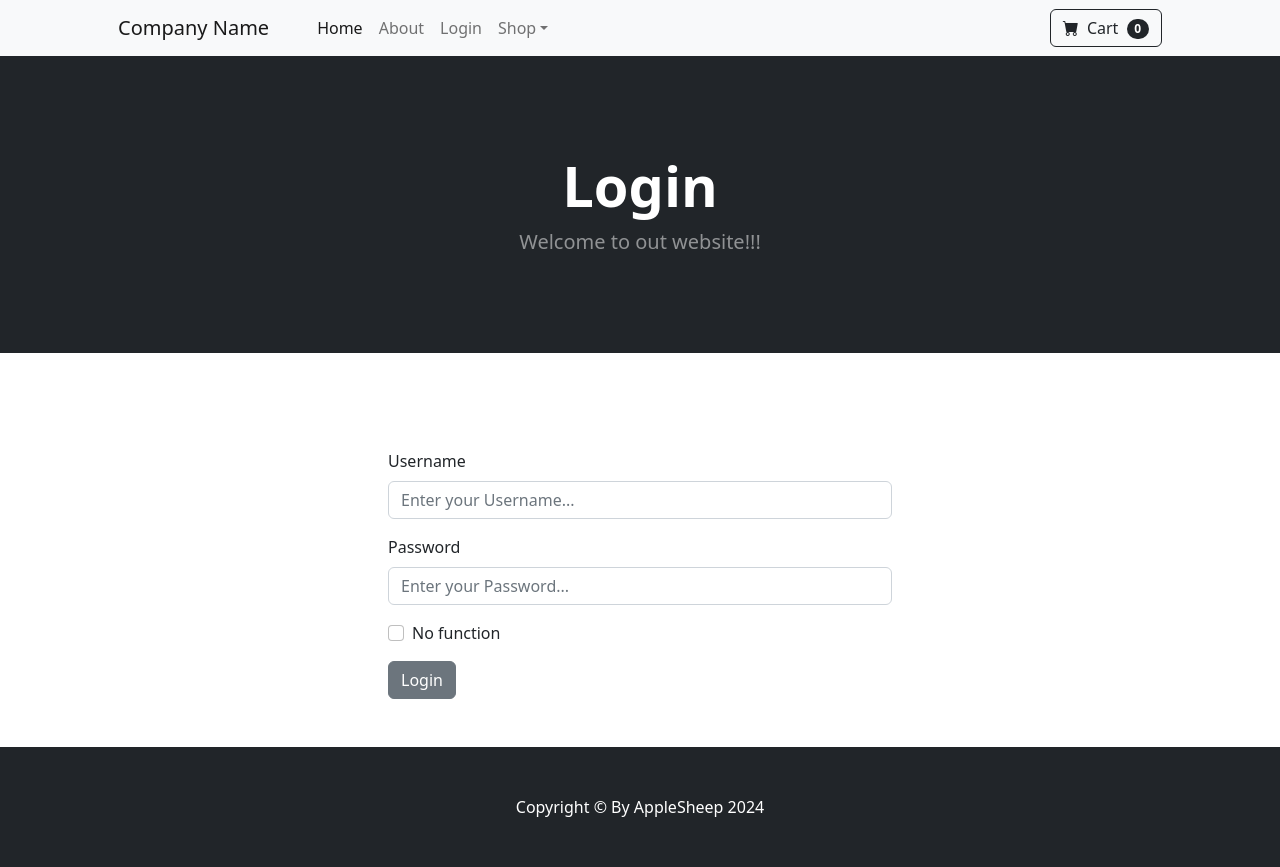
After one commit to a14506818/ecom, a Django app: page /login/ in a window 1280 px wide. The commit adds this page. Run offline with Django 5.2, Linux system fonts and the light colour scheme; some libraries are stand-ins or nearby versions.

Commit message:
add login logout function

```diff
--- a/store/templates/about.html
+++ b/store/templates/about.html
@@ -4,7 +4,7 @@
   <div class="container px-4 px-lg-5 my-5">
     <div class="text-center text-white">
       <h1 class="display-4 fw-bolder">About Us</h1>
-      <p class="lead fw-normal text-white-50 mb-0">Welcome to out website!!!</p>
+      <p class="lead fw-normal text-white-50 mb-0">This is our story ...</p>
     </div>
   </div>
 </header>
--- a/store/templates/base.html
+++ b/store/templates/base.html
@@ -27,7 +27,19 @@
   </head>
   <body>
     <!-- Navigation-->
-    {% include 'nav.html' %} {% block content %} {% endblock %}
+    {% include 'nav.html' %}
+    <!-- Messages-->
+    {% if messages %} {% for message in messages %}
+    <div class="alert alert-warning alert-dismissible fade show" role="alert">
+      <strong>{{message}}</strong>
+      <button
+        type="button"
+        class="btn-close"
+        data-bs-dismiss="alert"
+        aria-label="Close"
+      ></button>
+    </div>
+    {% endfor %} {% endif %} {% block content %} {% endblock %}
 
     <!-- Footer-->
     <footer class="py-5 bg-dark">
--- /dev/null
+++ b/store/templates/login.html
@@ -0,0 +1,45 @@
+{% extends 'base.html' %} {% block content %}
+<!-- Header-->
+<header class="bg-dark py-5">
+  <div class="container px-4 px-lg-5 my-5">
+    <div class="text-center text-white">
+      <h1 class="display-4 fw-bolder">Login</h1>
+      <p class="lead fw-normal text-white-50 mb-0">Welcome to out website!!!</p>
+    </div>
+  </div>
+</header>
+<section class="py-5">
+  <div class="container px-4 px-lg-5 mt-5 col-8" style="max-width: 600px">
+    <div class="ustify-content-center">
+      <form method="POST" action="{% url 'login' %}">
+        {% csrf_token %}
+        <div class="mb-3">
+          <label for="exampleInputEmail1" class="form-label">Username</label>
+          <input
+            type="text"
+            class="form-control"
+            name="username"
+            placeholder="Enter your Username..."
+          />
+        </div>
+        <div class="mb-3">
+          <label for="exampleInputPassword1" class="form-label">Password</label>
+          <input
+            type="password"
+            class="form-control"
+            name="password"
+            placeholder="Enter your Password..."
+          />
+        </div>
+        <div class="mb-3 form-check">
+          <input type="checkbox" class="form-check-input" id="exampleCheck1" />
+          <label class="form-check-label" for="exampleCheck1"
+            >No function</label
+          >
+        </div>
+        <button type="submit" class="btn btn-secondary">Login</button>
+      </form>
+    </div>
+  </div>
+</section>
+{% endblock %}
--- a/store/templates/nav.html
+++ b/store/templates/nav.html
@@ -18,10 +18,19 @@
           <a class="nav-link active" aria-current="page" href="{% url 'home' %}"
             >Home</a
           >
-        </li>
         <li class="nav-item">
           <a class="nav-link" href="{% url 'about' %}">About</a>
         </li>
+        {% if user.is_authenticated %}
+        <li class="nav-item">
+          <a class="nav-link" href="{% url 'logout' %}">Logout</a>
+        </li>
+        {% else %}
+        </li>
+        <li class="nav-item">
+          <a class="nav-link" href="{% url 'login' %}">Login</a>
+        </li>
+        {% endif %}
         <li class="nav-item dropdown">
           <a
             class="nav-link dropdown-toggle"
@@ -44,6 +53,7 @@
         </li>
       </ul>
       <form class="d-flex">
+
         <button class="btn btn-outline-dark" type="submit">
           <i class="bi-cart-fill me-1"></i>
           Cart
--- a/store/urls.py
+++ b/store/urls.py
@@ -4,4 +4,6 @@ from . import views
 urlpatterns = [
     path('', views.home, name='home'),
     path('about/', views.about, name='about'),
+    path('login/', views.login_user, name='login'),
+    path('logout', views.logout_user, name='logout'),
 ]
--- a/store/views.py
+++ b/store/views.py
@@ -1,5 +1,7 @@
-from django.shortcuts import render
+from django.shortcuts import render, redirect
 from .models import Product, Category
+from django.contrib.auth import authenticate, login, logout
+from django.contrib import messages
 
 def home(request):
     products = Product.objects.all()
@@ -8,3 +10,23 @@ def home(request):
 
 def about(request):
     return render(request, 'about.html', {})
+
+def login_user(request):
+    if request.method == 'POST':
+        username = request.POST['username']
+        password = request.POST['password']
+        user = authenticate(request, username=username, password=password)
+        if user:
+            login(request, user)
+            messages.success(request, ("Successfully Login !"))
+            return redirect('home')
+        else:
+            messages.error(request, ("Login Error !"))
+            return redirect('login')
+    else:
+        return render(request, 'login.html', {})
+
+def logout_user(request):
+    logout(request)
+    messages.success(request, ("Successfully Logout !"))
+    return redirect('home')
```
Also changed, not shown: db.sqlite3.
